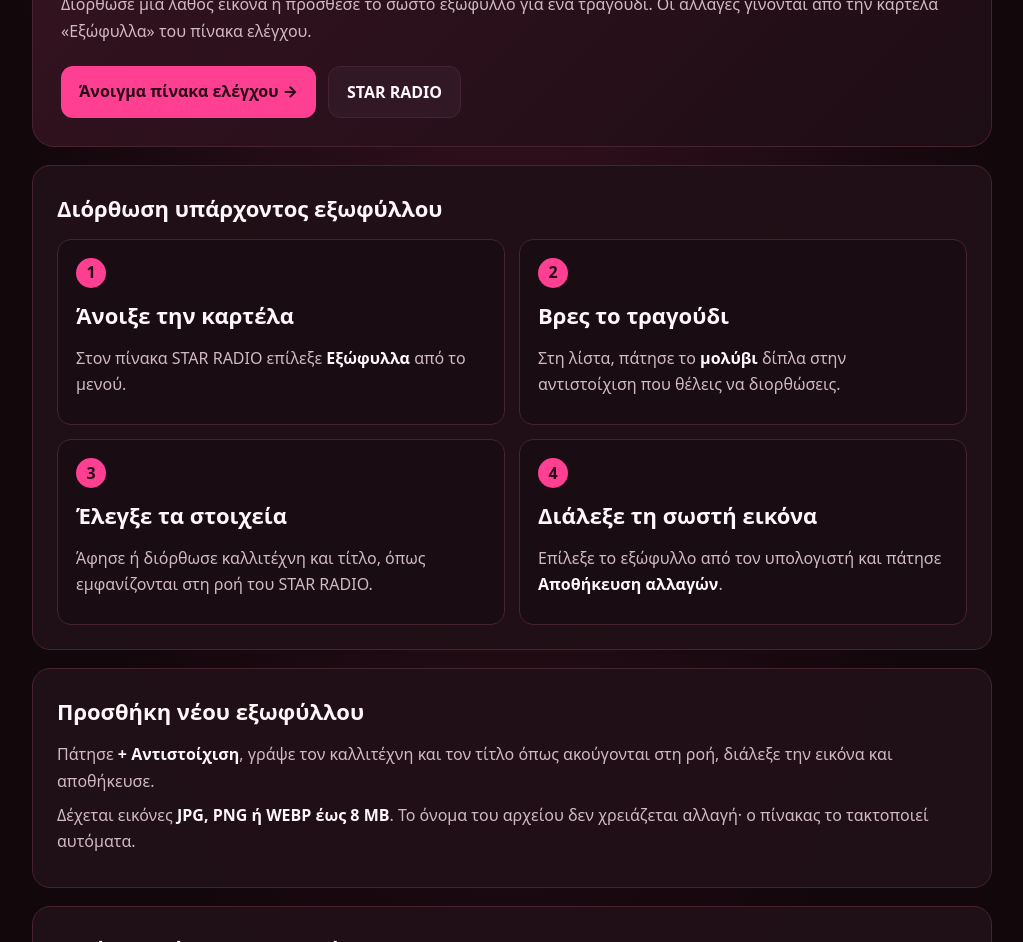
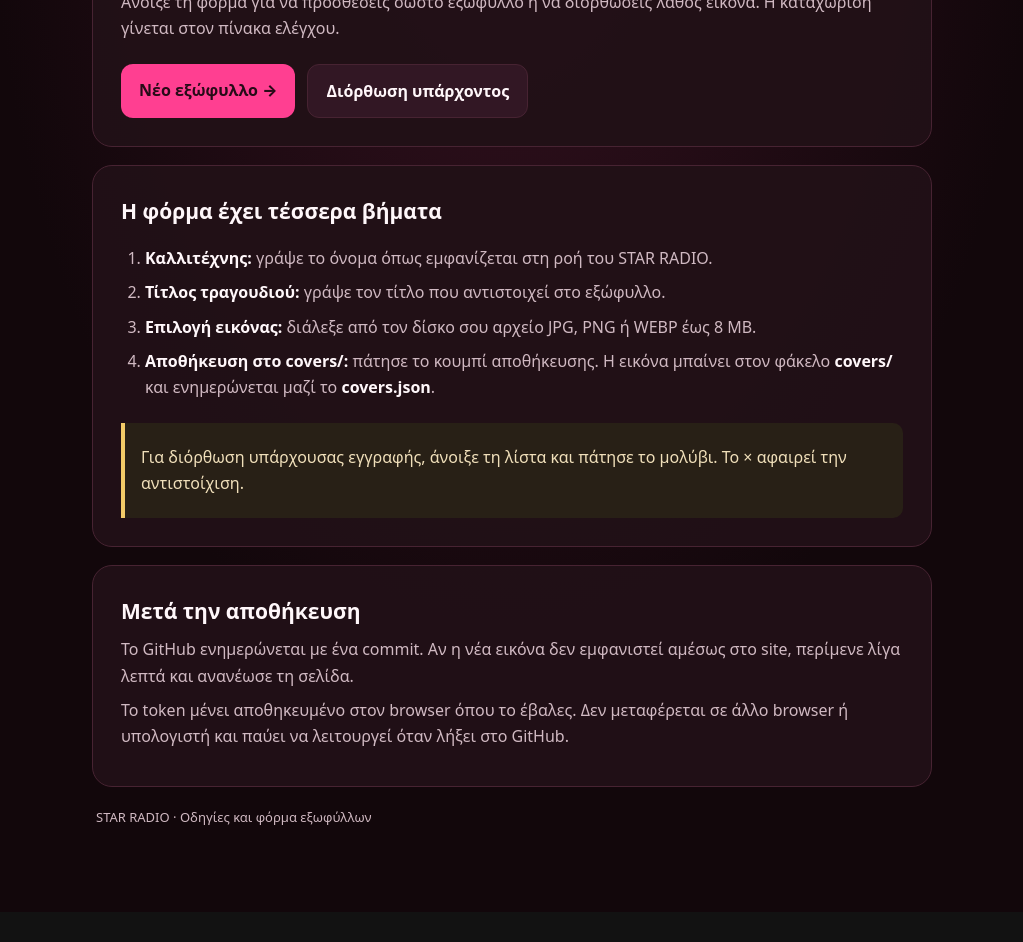
Before and after one commit to star-radio/star-radio, a plain HTML site: page covers-admin.html in a window 1280 px wide. Shown: the part 179-1121 px from the top of the page, without its empty margins (128-1151 px from the left). After the commit the page ends 1091 px from the top, so only its background shows below. Drawn offline with Linux system fonts and the light colour scheme.

Commit message:
Make cover admin page open the dashboard form

```diff
--- a/covers-admin.html
+++ b/covers-admin.html
@@ -4,73 +4,60 @@
   <meta charset="utf-8">
   <meta name="viewport" content="width=device-width, initial-scale=1">
   <meta name="theme-color" content="#18070d">
-  <title>Οδηγός εξωφύλλων | STAR RADIO</title>
+  <title>Φόρμα εξωφύλλων | STAR RADIO</title>
   <style>
     :root{color-scheme:dark;--bg:#12070b;--panel:#211017;--line:#472332;--pink:#ff3f91;--gold:#f3cb68;--text:#fff7fa;--muted:#d0b9c2}
     *{box-sizing:border-box}
-    body{margin:0;background:radial-gradient(ellipse at top,#351120 0,#12070b 55%);color:var(--text);font:16px/1.65 system-ui,-apple-system,"Segoe UI",sans-serif}
-    main{width:min(960px,calc(100% - 32px));margin:0 auto;padding:42px 0 70px}
-    header{padding:28px;border:1px solid var(--line);border-radius:22px;background:linear-gradient(135deg,#351321,#1d0d14)}
+    body{margin:0;min-height:100vh;background:radial-gradient(ellipse at top,#351120 0,#12070b 58%);color:var(--text);font:16px/1.65 system-ui,-apple-system,"Segoe UI",sans-serif}
+    main{width:min(840px,calc(100% - 32px));margin:0 auto;padding:42px 0 64px}
+    header,section{padding:28px;border:1px solid var(--line);border-radius:20px;background:rgba(33,16,23,.94)}
     .brand{font-size:13px;letter-spacing:.16em;color:var(--pink);font-weight:800}
-    h1{font-size:clamp(30px,5vw,48px);line-height:1.12;margin:12px 0}
-    h2{font-size:22px;margin:0 0 12px}
+    h1{font-size:clamp(30px,5vw,46px);line-height:1.12;margin:12px 0}
+    h2{font-size:21px;margin:0 0 8px}
     p{margin:8px 0;color:var(--muted)}
-    .buttons{display:flex;flex-wrap:wrap;gap:12px;margin-top:22px}
-    a.button{display:inline-block;padding:12px 18px;border-radius:12px;background:var(--pink);color:#260b17;font-weight:800;text-decoration:none}
+    .actions{display:flex;flex-wrap:wrap;gap:12px;margin-top:22px}
+    a.button{display:inline-block;padding:13px 18px;border-radius:12px;background:var(--pink);color:#260b17;font-weight:800;text-decoration:none}
     a.secondary{background:#321724;color:var(--text);border:1px solid var(--line)}
-    section{margin-top:18px;padding:24px;border:1px solid var(--line);border-radius:18px;background:rgba(33,16,23,.92)}
-    .steps{display:grid;grid-template-columns:1fr 1fr;gap:14px}
-    .step{padding:18px;border:1px solid var(--line);border-radius:14px;background:#190c12}
-    .num{display:inline-grid;place-items:center;width:30px;height:30px;margin-bottom:9px;border-radius:50%;background:var(--pink);color:#260b17;font-weight:900}
-    .note{border-left:4px solid var(--gold);padding:12px 16px;background:#282016;border-radius:0 10px 10px 0}
+    section{margin-top:18px}
+    ol{margin:12px 0 0;padding-left:24px}
+    li{padding:4px 0;color:var(--muted)}
+    b{color:var(--text)}
+    .note{margin-top:18px;padding:13px 16px;border-left:4px solid var(--gold);border-radius:0 10px 10px 0;background:#282016}
     .note p{color:#f0dfba}
-    b{color:var(--text)}
-    footer{padding:22px 4px;color:var(--muted);font-size:13px}
-    @media(max-width:650px){main{padding-top:18px}.steps{grid-template-columns:1fr}section,header{padding:20px}}
+    footer{padding:20px 4px;color:var(--muted);font-size:13px}
+    @media(max-width:600px){main{padding-top:18px}header,section{padding:21px}}
   </style>
 </head>
 <body>
 <main>
   <header>
     <div class="brand">STAR RADIO · STUDIO CONTROL</div>
-    <h1>Οδηγός για τα εξώφυλλα</h1>
-    <p>Διόρθωσε μια λάθος εικόνα ή πρόσθεσε το σωστό εξώφυλλο για ένα τραγούδι. Οι αλλαγές γίνονται από την καρτέλα «Εξώφυλλα» του πίνακα ελέγχου.</p>
-    <div class="buttons">
-      <a class="button" href="https://star-radio-control.zestyrhino1024.chatgpt.site/">Άνοιγμα πίνακα ελέγχου →</a>
-      <a class="button secondary" href="https://star-radio.online/">STAR RADIO</a>
+    <h1>Φόρμα εξωφύλλων</h1>
+    <p>Άνοιξε τη φόρμα για να προσθέσεις σωστό εξώφυλλο ή να διορθώσεις λάθος εικόνα. Η καταχώριση γίνεται στον πίνακα ελέγχου.</p>
+    <div class="actions">
+      <a class="button" href="https://star-radio-control.zestyrhino1024.chatgpt.site/?page=covers&amp;new=1">Νέο εξώφυλλο →</a>
+      <a class="button secondary" href="https://star-radio-control.zestyrhino1024.chatgpt.site/?page=covers">Διόρθωση υπάρχοντος</a>
     </div>
   </header>
 
   <section>
-    <h2>Διόρθωση υπάρχοντος εξωφύλλου</h2>
-    <div class="steps">
-      <article class="step"><span class="num">1</span><h2>Άνοιξε την καρτέλα</h2><p>Στον πίνακα STAR RADIO επίλεξε <b>Εξώφυλλα</b> από το μενού.</p></article>
-      <article class="step"><span class="num">2</span><h2>Βρες το τραγούδι</h2><p>Στη λίστα, πάτησε το <b>μολύβι</b> δίπλα στην αντιστοίχιση που θέλεις να διορθώσεις.</p></article>
-      <article class="step"><span class="num">3</span><h2>Έλεγξε τα στοιχεία</h2><p>Άφησε ή διόρθωσε καλλιτέχνη και τίτλο, όπως εμφανίζονται στη ροή του STAR RADIO.</p></article>
-      <article class="step"><span class="num">4</span><h2>Διάλεξε τη σωστή εικόνα</h2><p>Επίλεξε το εξώφυλλο από τον υπολογιστή και πάτησε <b>Αποθήκευση αλλαγών</b>.</p></article>
-    </div>
+    <h2>Η φόρμα έχει τέσσερα βήματα</h2>
+    <ol>
+      <li><b>Καλλιτέχνης:</b> γράψε το όνομα όπως εμφανίζεται στη ροή του STAR RADIO.</li>
+      <li><b>Τίτλος τραγουδιού:</b> γράψε τον τίτλο που αντιστοιχεί στο εξώφυλλο.</li>
+      <li><b>Επιλογή εικόνας:</b> διάλεξε από τον δίσκο σου αρχείο JPG, PNG ή WEBP έως 8 MB.</li>
+      <li><b>Αποθήκευση στο covers/:</b> πάτησε το κουμπί αποθήκευσης. Η εικόνα μπαίνει στον φάκελο <b>covers/</b> και ενημερώνεται μαζί το <b>covers.json</b>.</li>
+    </ol>
+    <div class="note"><p>Για διόρθωση υπάρχουσας εγγραφής, άνοιξε τη λίστα και πάτησε το μολύβι. Το × αφαιρεί την αντιστοίχιση.</p></div>
   </section>
 
   <section>
-    <h2>Προσθήκη νέου εξωφύλλου</h2>
-    <p>Πάτησε <b>+ Αντιστοίχιση</b>, γράψε τον καλλιτέχνη και τον τίτλο όπως ακούγονται στη ροή, διάλεξε την εικόνα και αποθήκευσε.</p>
-    <p>Δέχεται εικόνες <b>JPG, PNG ή WEBP έως 8 MB</b>. Το όνομα του αρχείου δεν χρειάζεται αλλαγή· ο πίνακας το τακτοποιεί αυτόματα.</p>
+    <h2>Μετά την αποθήκευση</h2>
+    <p>Το GitHub ενημερώνεται με ένα commit. Αν η νέα εικόνα δεν εμφανιστεί αμέσως στο site, περίμενε λίγα λεπτά και ανανέωσε τη σελίδα.</p>
+    <p>Το token μένει αποθηκευμένο στον browser όπου το έβαλες. Δεν μεταφέρεται σε άλλο browser ή υπολογιστή και παύει να λειτουργεί όταν λήξει στο GitHub.</p>
   </section>
 
-  <section>
-    <h2>Τι γίνεται όταν αποθηκεύσεις</h2>
-    <p>Η εικόνα ανεβαίνει στον φάκελο <b>covers/</b> του GitHub και το <b>covers.json</b> ενημερώνεται μαζί, σε ένα commit. Η αντιστοίχιση χρησιμοποιείται για το συγκεκριμένο τραγούδι στον player του STAR RADIO.</p>
-    <div class="note"><p><b>Αν δεν δεις αμέσως τη νέα εικόνα:</b> περίμενε λίγα λεπτά και ανανέωσε τη σελίδα του STAR RADIO, επειδή μπορεί να εμφανίζεται προσωρινά η παλιά εικόνα από την cache.</p></div>
-  </section>
-
-  <section>
-    <h2>Χρήσιμες σημειώσεις</h2>
-    <p>Για να αλλάξεις εξώφυλλο, χρησιμοποίησε το <b>μολύβι</b>. Το <b>×</b> αφαιρεί την αντιστοίχιση.</p>
-    <p>Το GitHub token αποθηκεύεται μόνο στον browser όπου το επικόλλησες, ώστε να μη χρειάζεται να το βάζεις ξανά σε κάθε επίσκεψη. Δεν μεταφέρεται σε άλλον browser ή υπολογιστή. Το token έχει ημερομηνία λήξης GitHub· όταν λήξει, πρέπει να δημιουργήσεις νέο.</p>
-    <p>Μην κοινοποιείς το token και μην το επικολλάς σε δημόσια μηνύματα. Αν αλλάξεις υπολογιστή ή browser, θα χρειαστεί να το επικολλήσεις εκεί.</p>
-  </section>
-
-  <footer>STAR RADIO · Οδηγίες διαχείρισης εξωφύλλων</footer>
+  <footer>STAR RADIO · Οδηγίες και φόρμα εξωφύλλων</footer>
 </main>
 </body>
 </html>
```
